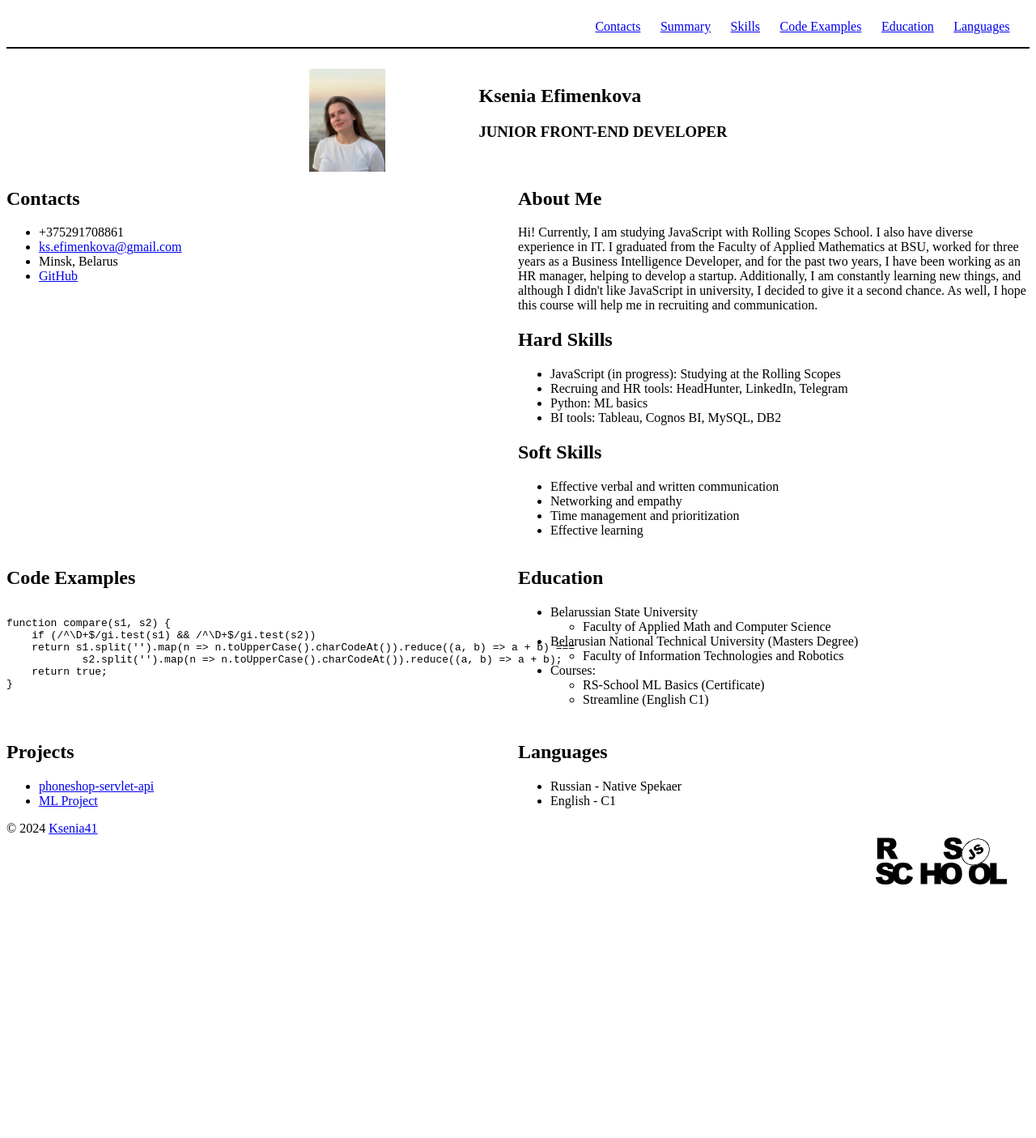
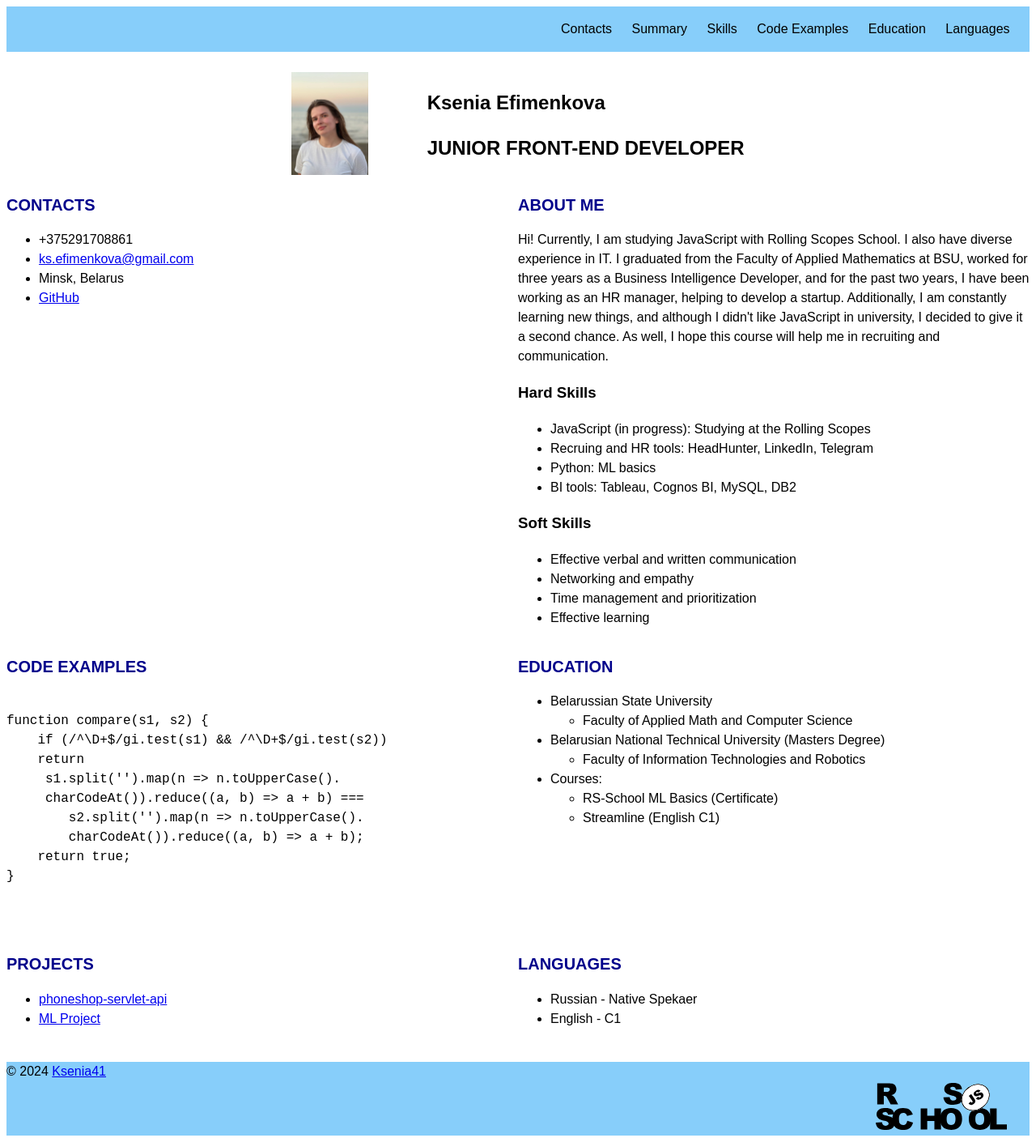
Before and after one commit to Ksenia41/rsschool-cv, a plain HTML site: page index.html in a window 1280 px wide. Shown: the whole page at 81% size. Before the commit the page ends 1104 px from the top, so only its background shows below. Drawn offline with Linux system fonts and the light colour scheme.

Commit message:
feat: add colors, fix html validity

```diff
--- a/index.html
+++ b/index.html
@@ -18,14 +18,14 @@
             <nav class="nav">
                 <ul class="nav-list">
                     <li class="nav-item"><a href="#contacts" class="nav-link">Contacts</a></li>
-                    <li class="nav-item"><a href="#summary" class="nav-link">Summary</a></li>
+                    <li class="nav-item"><a href="#about-me" class="nav-link">Summary</a></li>
                     <li class="nav-item"><a href="#skills" class="nav-link">Skills</a></li>
-                    <li class="nav-item"><a href="#code-examples" class="nav-link">Code Examples </a></li>
+                    <li class="nav-item"><a href="#code-example" class="nav-link">Code Examples </a></li>
                     <li class="nav-item"><a href="#education" class="nav-link">Education</a></li>
                     <li class="nav-item"><a href="#languages" class="nav-link">Languages </a></li>
                 </ul>
             </nav>
-            <div>
+        </div>
 
     </header>
     <div class="container">
@@ -34,7 +34,7 @@
             <img src="assets/img/8D7E3317-C496-4EAE-8DC5-2E201B9C942D_1_105_c.jpg" class="my-avatar" alt="Avatar">
             <div class="name-position">
                 <h1>Ksenia Efimenkova</h1>
-                <h3>JUNIOR FRONT-END DEVELOPER</h3>
+                <h2>JUNIOR FRONT-END DEVELOPER</h2>
             </div>
         </section>
         <main class="main-container">
@@ -42,7 +42,7 @@
 
 
             <section class="section" id="contacts">
-                <h1 class="section-title">Contacts</h1>
+                <h2 class="section-title">Contacts</h2>
                 <ul class="contact-list">
                     <li class="tel-number">+375291708861</li>
                     <li class="email"><a href="ks.efimenkova@gmail.com">ks.efimenkova@gmail.com</a></li>
@@ -52,7 +52,7 @@
             </section>
 
             <section class="section" id="about-me">
-                <h1 class="section-title">About Me</h1>
+                <h2 class="section-title">About Me</h2>
                 <p>Hi! Currently, I am studying JavaScript with Rolling Scopes School. I also have diverse
                     experience in IT.
                     I graduated from the Faculty of Applied Mathematics at BSU, worked for three years as a Business
@@ -62,14 +62,14 @@
                     JavaScript in university, I decided to give it a second chance. As well, I hope this course will
                     help me
                     in recruiting and communication.</p>
-                <h2>Hard Skills</h2>
-                <ul class="hard-sckills-list">
+                <h3>Hard Skills</h3>
+                <ul class="hard-sckills-list" id="skills">
                     <li>JavaScript (in progress): Studying at the Rolling Scopes</li>
                     <li>Recruing and HR tools: HeadHunter, LinkedIn, Telegram</li>
                     <li>Python: ML basics</li>
                     <li>BI tools: Tableau, Cognos BI, MySQL, DB2</li>
                 </ul>
-                <h2>Soft Skills</h2>
+                <h3>Soft Skills</h3>
                 <ul class="soft-sckills-list">
                     <li>Effective verbal and written communication</li>
                     <li>Networking and empathy</li>
@@ -78,14 +78,17 @@
                 </ul>
             </section>
 
-            <section class="section" id="code-examples">
-                <h1 class="section-title">Code Examples</h1>
+            <section class="section" id="code-example">
+                <h2 class="section-title">Code Examples</h2>
                 <pre>
                 <code>
 function compare(s1, s2) {
     if (/^\D+$/gi.test(s1) && /^\D+$/gi.test(s2))
-    return s1.split('').map(n => n.toUpperCase().charCodeAt()).reduce((a, b) => a + b) ===
-            s2.split('').map(n => n.toUpperCase().charCodeAt()).reduce((a, b) => a + b);
+    return
+     s1.split('').map(n => n.toUpperCase().
+     charCodeAt()).reduce((a, b) => a + b) ===
+        s2.split('').map(n => n.toUpperCase().
+        charCodeAt()).reduce((a, b) => a + b);
     return true;
 }
                 </code>
@@ -93,7 +96,7 @@ function compare(s1, s2) {
 
             </section>
             <section class="section">
-                <h1 class="section-title">Education</h1>
+                <h2 class="section-title" id="education">Education</h2>
                 <ul class="education-list">
                     <li>Belarussian State University
                         <ul>
@@ -115,7 +118,7 @@ function compare(s1, s2) {
             </section>
 
             <section class="section" id="projects">
-                <h1 class="section-title">Projects</h1>
+                <h2 class="section-title">Projects</h2>
                 <ul>
                     <li><a href="https://github.com/Ksenia41/phoneshop-servlet-api">phoneshop-servlet-api</a></li>
                     <li><a href="https://github.com/Ksenia41/ml-project-demo">ML Project</a></li>
@@ -123,7 +126,7 @@ function compare(s1, s2) {
             </section>
 
             <section class="section" id="languages">
-                <h1 class="section-title">Languages</h1>
+                <h2 class="section-title">Languages</h2>
                 <ul>
                     <li>Russian - Native Spekaer</li>
                     <li>English - C1</li>
@@ -133,11 +136,13 @@ function compare(s1, s2) {
     </div>
 
     <footer>
+        <div class="container">
         <div>
             &copy; 2024 <a href="https://github.com/Ksenia41">Ksenia41</a>
         </div>
         <div>
-            <img src="assets/rsschool-logo.svg" alt="rs-logo" class="rs-logo">
+            <a href="https://rs.school/"><img src="assets/rsschool-logo.svg" alt="rs-logo" class="rs-logo"></a>
+        </div>
         </div>
     </footer>
 
--- a/style.css
+++ b/style.css
@@ -2,10 +2,22 @@ body {
     display: flex;
     flex-direction: column;
     justify-content: space-between;
+    font-family: Arial, Helvetica, sans-serif;
+    font-size: 16px;
+    font-weight: 400;
+    line-height: 1.5;
+    color: #000000;
   }
 
 header{
-    border-bottom: 2px solid black;
+    background-color: #87CEFA;
+}
+
+
+
+footer{
+    margin-top: 2%;
+    background-color: #87CEFA;
 }
 
 .container {
@@ -19,11 +31,19 @@ header{
     justify-content: flex-end;
     align-items: center;
     list-style: none;
+
 }
 
 .nav-item{
     padding-right: 2%;
 }
+
+.nav-link{
+    color: #000000;
+    text-decoration: none;
+    transition: color 0.5s;
+}
+
 
 
 .rs-logo{
@@ -46,6 +66,12 @@ header{
     width: 50%;
 }
 
+.section-title {
+    font-size: 20px;
+    text-transform: uppercase;
+    color: #00008B;
+  }
+
 @media (max-width: 768px) {
     .section {
       width: 100%;
```
